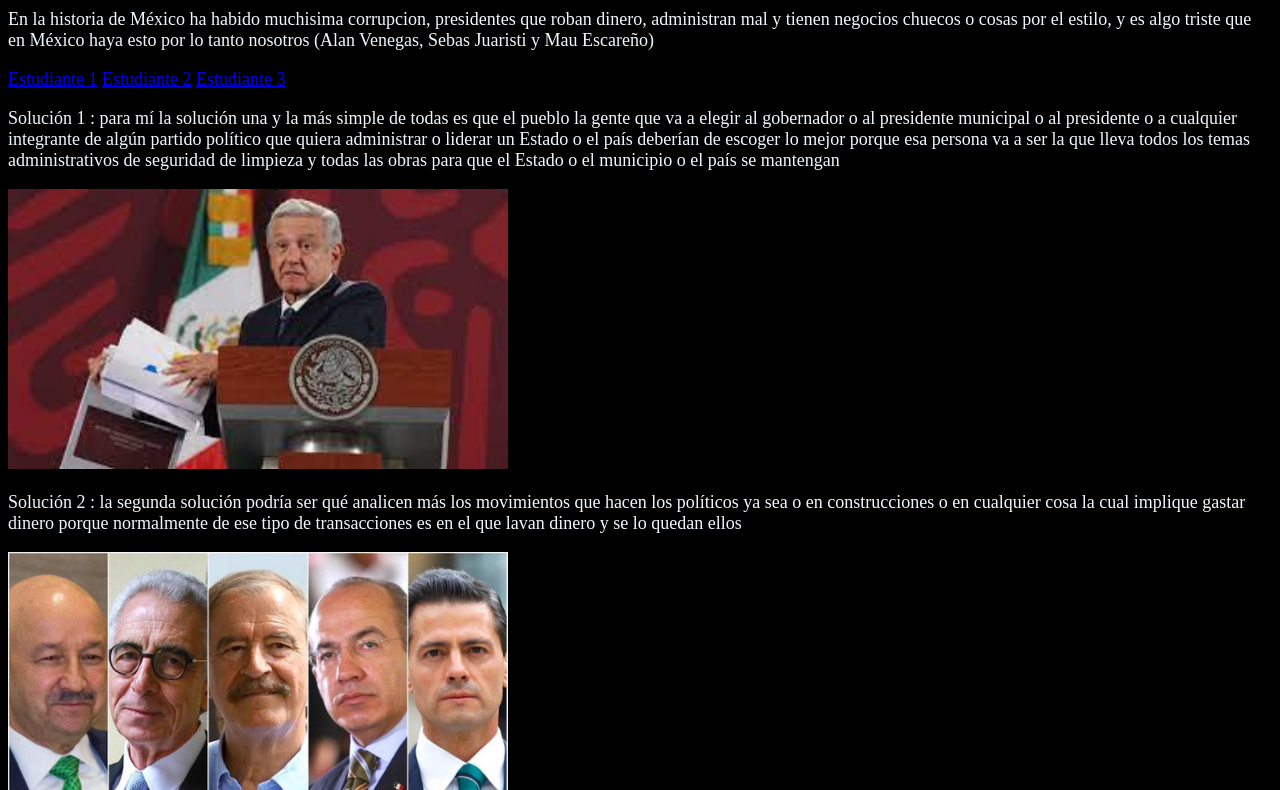
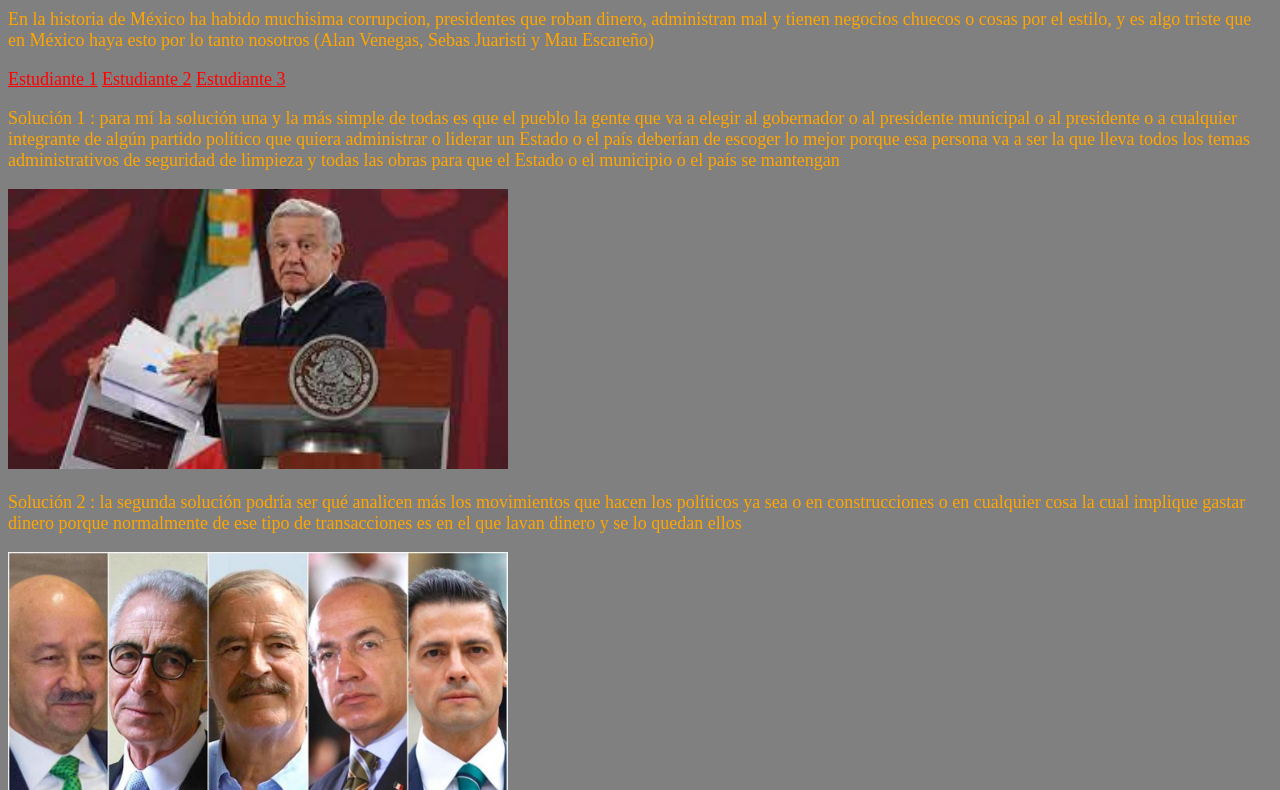
Before and after one commit to sebastianjuaristi/proyecto1, a plain HTML site: page index.html in a window 1280 px wide. Shown: the part 81-871 px from the top of the page. Drawn offline with Linux system fonts and the light colour scheme.

Commit message:
yae stuvo

```diff
--- a/alanescareñojuaristi.css
+++ b/alanescareñojuaristi.css
@@ -1,9 +1,13 @@
 body{
-    background-color: black;
-    color: aliceblue;
+    background-color: gray;
+    color: orange;
     font-size: large;
 }
 
 img{
     width: 500px;
 }
+
+a{
+    color: red;
+}
```
